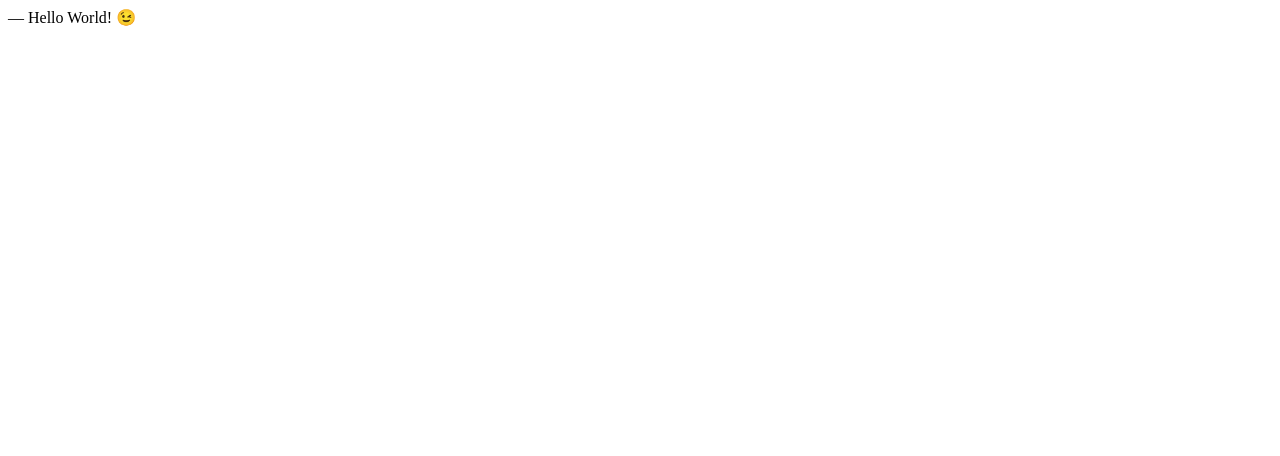
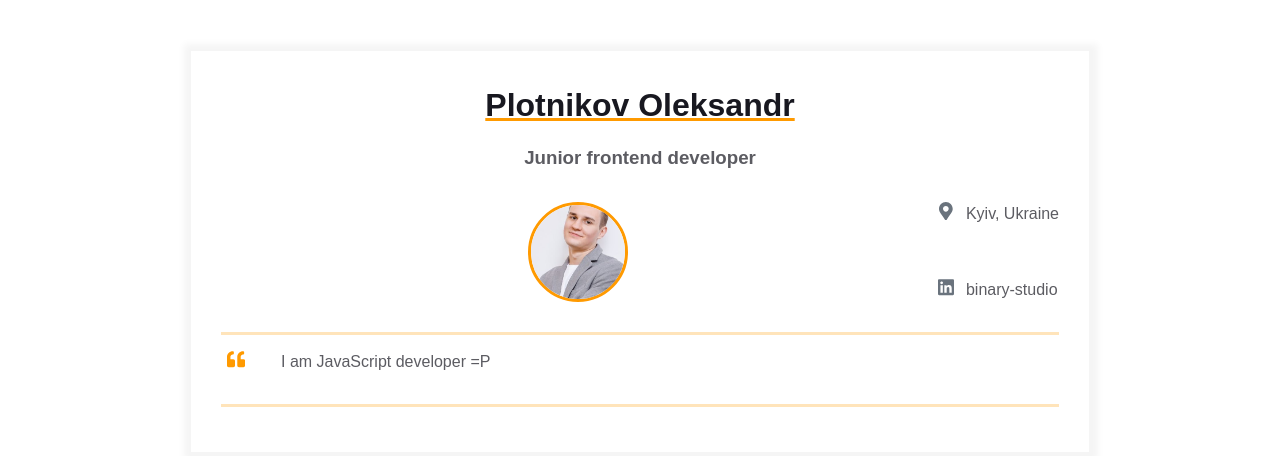
Before and after one commit to plotnikov01/homepage, a plain HTML site: page index.html in a window 1280 px wide. Drawn offline with Linux system fonts and the light colour scheme.

Commit message:
created my fitst website

```diff
--- a/index.html
+++ b/index.html
@@ -1,10 +1,86 @@
 <!DOCTYPE html>
 <html>
   <head>
+    <meta name="viewport" content="width=device-width, initial-scale=1" />
     <meta charset="UTF-8" />
+    <link rel="stylesheet" href="styles.css" />
     <title>Résumé</title>
   </head>
   <body>
-    ― Hello World! &#x1F609;
+    <main>
+      <div class="resume">
+        <div class="container">
+          <div class="resume__block">
+            <h1 class="contact-info__header">Plotnikov Oleksandr</h1>
+            <h3 class="contact-info__sub-header">Junior frontend developer</h3>
+
+            <div class="contact_info_container fh">
+              <div class="contact-info__block"></div>
+
+              <div class="contact-info__block contact-info__block--center">
+                <img
+                  class="contact-info__avatar"
+                  src="assets/avatar.jpg"
+                  alt="Avatar"
+                />
+              </div>
+
+              <div class="contact-info__block">
+                <a href="" rel="author" class="contact-info__item">
+                  <div class="contact-info__item-icon-wrapper">
+                    <svg
+                      class="contact-info__item-icon"
+                      xmlns="http://www.w3.org/2000/svg"
+                      viewBox="0 0 384 512"
+                    >
+                      <path
+                        d="M172.268 501.67C26.97 291.031 0 269.413 0 192 0 85.961 85.961 0 192 0s192 85.961 192 192c0 77.413-26.97 99.031-172.268 309.67-9.535 13.774-29.93 13.773-39.464 0zM192 272c44.183 0 80-35.817 80-80s-35.817-80-80-80-80 35.817-80 80 35.817 80 80 80z"
+                      ></path>
+                    </svg>
+                  </div>
+                  <span>Kyiv, Ukraine</span>
+                </a>
+                <a
+                  href="https://ua.linkedin.com/company/binary-studio_241166"
+                  rel="author"
+                  class="contact-info__item"
+                >
+                  <div class="contact-info__item-icon-wrapper">
+                    <svg
+                      class="contact-info__item-icon"
+                      xmlns="http://www.w3.org/2000/svg"
+                      viewBox="0 0 448 512"
+                    >
+                      <path
+                        d="M416 32H31.9C14.3 32 0 46.5 0 64.3v383.4C0 465.5 14.3 480 31.9 480H416c17.6 0 32-14.5 32-32.3V64.3c0-17.8-14.4-32.3-32-32.3zM135.4 416H69V202.2h66.5V416zm-33.2-243c-21.3 0-38.5-17.3-38.5-38.5S80.9 96 102.2 96c21.2 0 38.5 17.3 38.5 38.5 0 21.3-17.2 38.5-38.5 38.5zm282.1 243h-66.4V312c0-24.8-.5-56.7-34.5-56.7-34.6 0-39.9 27-39.9 54.9V416h-66.4V202.2h63.7v29.2h.9c8.9-16.8 30.6-34.5 62.9-34.5 67.2 0 79.7 44.3 79.7 101.9V416z"
+                      ></path>
+                    </svg>
+                  </div>
+                  <span>binary-studio</span>
+                </a>
+              </div>
+            </div>
+          </div>
+        </div>
+        <div class="container">
+          <div class="resume__block">
+            <div class="intro">
+              <div class="intro__icon-wrapper">
+                <svg
+                  class="intro__icon"
+                  xmlns="http://www.w3.org/2000/svg"
+                  viewBox="0 0 512 512"
+                >
+                  <path
+                    d="M464 256h-80v-64c0-35.3 28.7-64 64-64h8c13.3 0 24-10.7 24-24V56c0-13.3-10.7-24-24-24h-8c-88.4 0-160 71.6-160 160v240c0 26.5 21.5 48 48 48h128c26.5 0 48-21.5 48-48V304c0-26.5-21.5-48-48-48zm-288 0H96v-64c0-35.3 28.7-64 64-64h8c13.3 0 24-10.7 24-24V56c0-13.3-10.7-24-24-24h-8C71.6 32 0 103.6 0 192v240c0 26.5 21.5 48 48 48h128c26.5 0 48-21.5 48-48V304c0-26.5-21.5-48-48-48z"
+                  ></path>
+                </svg>
+              </div>
+              <p class="intro_text">I am JavaScript developer =P</p>
+            </div>
+          </div>
+        </div>
+      </div>
+    </main>
   </body>
 </html>
--- /dev/null
+++ b/styles.css
@@ -0,0 +1,259 @@
+* {
+  margin: 0;
+  padding: 0;
+  box-sizing: border-box;
+}
+
+body {
+  font-family: Arial, Helvetica, sans-serif;
+  line-height: 1.5;
+
+  --primary-text-color: #181820;
+  --secondary-text-color: #5c5c62;
+  --durability-text-color: #6a737d9c;
+  --icon-color: #6a737d;
+  --border-color: #ff9a0045;
+  --text-decoration-color: #ff9a00;
+}
+
+.container {
+  margin: 0 auto;
+  padding: 0 30px;
+  max-width: 900px;
+}
+
+.fh {
+  display: flex;
+  flex-direction: row;
+  justify-content: space-between;
+}
+
+.fv {
+  display: flex;
+  flex-direction: column;
+  justify-content: space-between;
+}
+
+.resume {
+  margin: 50px auto;
+  border: 1px solid #f5f5f5;
+  box-shadow: 1px 1px 7px 7px #f5f5f5;
+  padding: 30px 0;
+  max-width: 900px;
+}
+
+.resume__block {
+  border-bottom: 3px solid var(--border-color);
+  padding-bottom: 30px;
+  margin-bottom: 15px;
+}
+
+@media screen and (max-width: 576px) {
+  .main-info,
+  .contact_info_container {
+    flex-direction: column;
+  }
+
+  .contact_info_container {
+    align-items: center;
+  }
+
+  .contact-info__block:not(:last-child) {
+    margin-bottom: 20px;
+  }
+
+  .experiences {
+    margin-right: 0;
+  }
+}
+.contact-info__header,
+.contact-info__sub-header {
+  text-align: center;
+}
+
+.contact-info__header {
+  color: var(--primary-text-color);
+  margin-bottom: 15px;
+  text-decoration-color: var(--text-decoration-color);
+  text-decoration-line: underline;
+}
+
+.contact-info__sub-header {
+  color: var(--secondary-text-color);
+  margin-bottom: 30px;
+}
+
+.contact-info__block {
+  display: flex;
+  flex-direction: column;
+  justify-content: space-between;
+}
+
+.contact-info__block--center {
+  justify-content: center;
+}
+
+.contact-info__item {
+  color: var(--secondary-text-color);
+  text-decoration: none;
+  display: flex;
+  justify-content: start;
+}
+
+.contact-info__item:not(:last-child) {
+  margin-bottom: 20px;
+}
+
+.contact-info__item-icon-wrapper {
+  margin-right: 10px;
+  width: 20px;
+  display: flex;
+  justify-content: center;
+}
+
+.contact-info__item-icon path {
+  fill: var(--icon-color);
+}
+
+.contact-info__item-icon {
+  height: 1.1428rem;
+  vertical-align: text-bottom;
+}
+
+.contact-info__avatar {
+  border-radius: 50%;
+  width: 100px;
+  height: 100px;
+  object-fit: cover;
+  border: 3px solid;
+  border-color: var(--text-decoration-color);
+}
+.intro {
+  display: flex;
+  justify-content: start;
+}
+
+.intro__icon-wrapper {
+  margin-right: 30px;
+  width: 30px;
+  display: flex;
+  justify-content: center;
+}
+
+.intro__icon {
+  height: 1.1428rem;
+  vertical-align: text-bottom;
+}
+
+.intro__icon path {
+  fill: var(--text-decoration-color);
+}
+
+.intro_text {
+  color: var(--secondary-text-color);
+  text-align: justify;
+}
+
+.skills__header {
+  color: var(--secondary-text-color);
+  text-align: center;
+  margin-bottom: 15px;
+}
+
+.skills__text {
+  color: var(--secondary-text-color);
+  text-align: justify;
+}
+.experiences {
+  flex: 1 1 60%;
+  margin-right: 50px;
+}
+
+.experiences__header {
+  color: var(--secondary-text-color);
+  text-align: left;
+  margin-bottom: 20px;
+}
+
+.experiences__company-header-durability {
+  color: var(--durability-text-color);
+  text-align: left;
+  margin-bottom: 10px;
+  font-size: 15px;
+}
+
+.experiences__company-header-name {
+  color: var(--primary-text-color);
+  text-decoration-color: var(--text-decoration-color);
+  text-decoration-line: underline;
+  text-align: left;
+  margin-bottom: 20px;
+}
+
+.experiences__company-project {
+  margin-left: 15px;
+  margin-bottom: 25px;
+}
+
+.experiences__company-project-role {
+  color: var(--durability-text-color);
+  text-align: left;
+  margin-bottom: 10px;
+  font-size: 15px;
+}
+
+.experiences__company-project-name {
+  color: var(--primary-text-color);
+  text-align: left;
+  margin-bottom: 10px;
+}
+
+.experiences__company-project-responsibilities {
+  color: var(--secondary-text-color);
+  padding-left: 20px;
+}
+
+.additional-info {
+  flex: 1 1 40%;
+}
+
+.additional-info__education {
+  margin-bottom: 20px;
+}
+
+.additional-info__education-header {
+  color: var(--secondary-text-color);
+  text-align: left;
+  margin-bottom: 20px;
+}
+
+.additional-info__education-university-durability {
+  color: var(--durability-text-color);
+  text-align: left;
+  margin-bottom: 10px;
+  font-size: 15px;
+}
+
+.additional-info__education-university-speciality {
+  color: var(--primary-text-color);
+  text-align: left;
+  margin-bottom: 10px;
+}
+
+.additional-info__education-university-name {
+  color: var(--secondary-text-color);
+}
+
+.additional-info__languages {
+  margin-bottom: 20px;
+}
+
+.additional-info__languages-header {
+  color: var(--secondary-text-color);
+  text-align: left;
+  margin-bottom: 20px;
+}
+
+.additional-info__languages-item {
+  color: var(--secondary-text-color);
+}
```
Also changed, not shown: assets/avatar.jpg (added).
